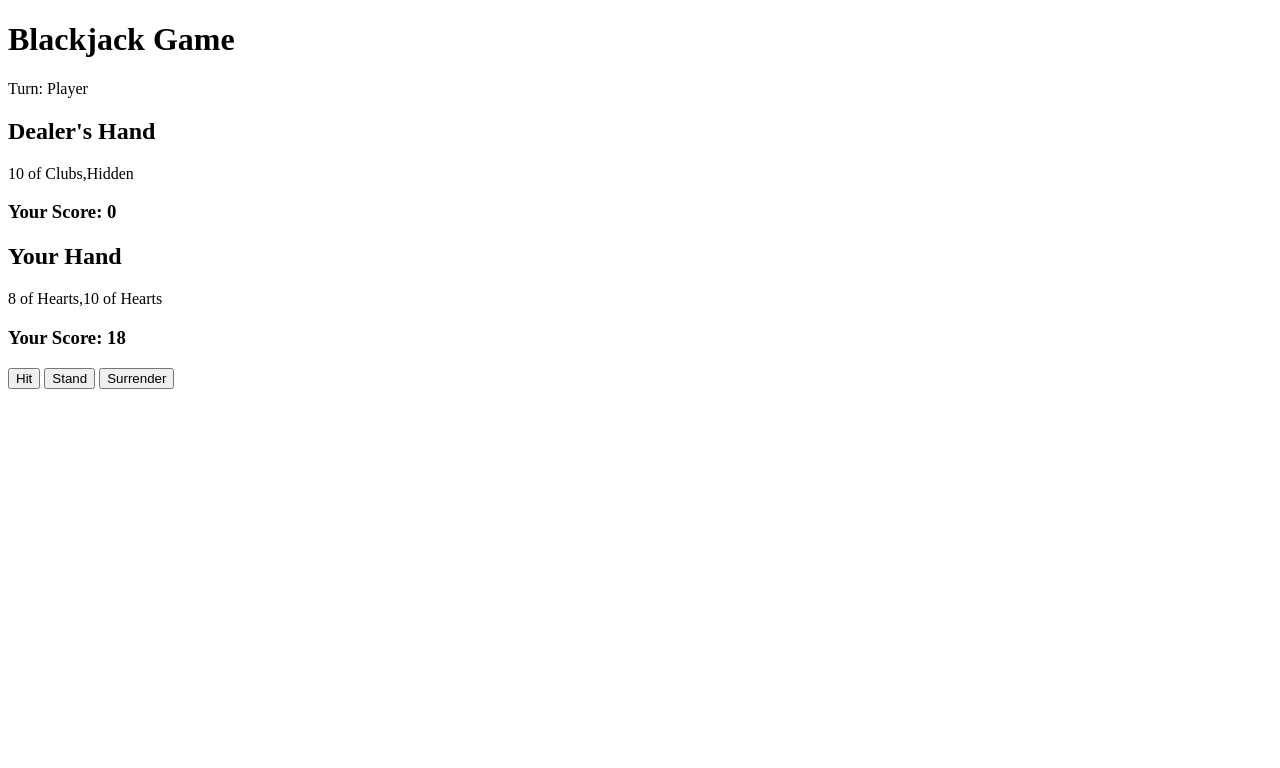
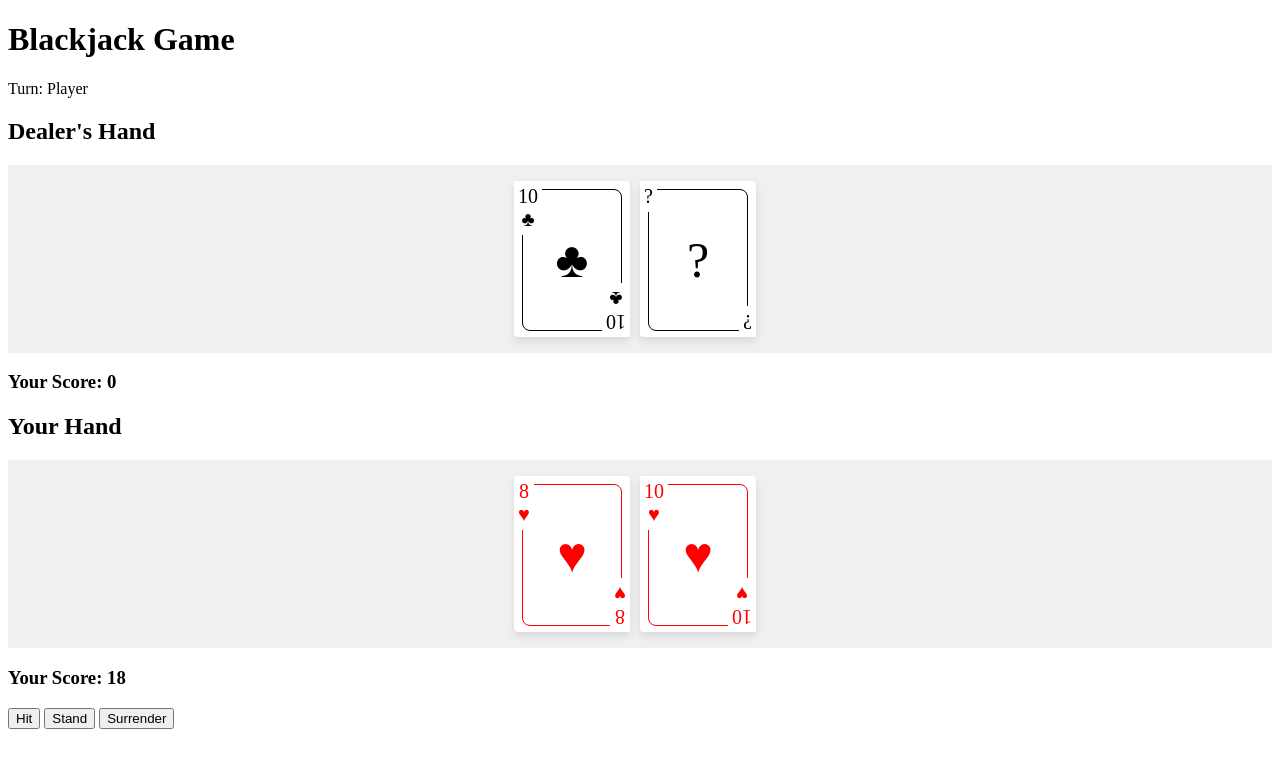
Before and after one commit to cadrimiranda/blackjack, a website with bundled scripts: page index.html in a window 1280 px wide. Both pictures are taken after a click on the button "Start Game". Built offline with nearby package versions, Linux system fonts and the light colour scheme.

Commit message:
feat: card style

```diff
--- a/classes/render.js
+++ b/classes/render.js
@@ -3,6 +3,11 @@ import BlackjackGame from "./game.js";
 import Player from "./player.js";
 
 class Render {
+  SPADE = "&#9824;";
+  HEART = "&#9829;";
+  DIAMOND = "&#9830;";
+  CLUB = "&#9827;";
+
   constructor() {
     const deck = new Deck();
     const players = [new Player("Player"), new Player("Dealer")];
@@ -42,6 +47,54 @@ class Render {
     }
   };
 
+  renderCard = (card) => {
+    const suit = card.getSuit();
+    const rank = card.getRank();
+    const isHidden = card.getIsHidden();
+
+    let suitIcon;
+    switch (suit) {
+      case "Spades":
+        suitIcon = this.SPADE;
+        break;
+      case "Hearts":
+        suitIcon = this.HEART;
+        break;
+      case "Diamonds":
+        suitIcon = this.DIAMOND;
+        break;
+      case "Clubs":
+        suitIcon = this.CLUB;
+        break;
+      default:
+        suitIcon = "";
+    }
+
+    if (isHidden) {
+      return `<ul class="card hidden">
+        <div class="card-content">
+        <div class="card-icon">?</div>
+            <p class="suit top-left">?</p>
+            <p class="suit bottom-right">?</p>
+        </div>
+    </ul>`;
+    }
+
+    return `<ul class="card ${suit}">
+        <div class="card-content">
+            <div class="card-icon">${suitIcon}</div>
+            <p class="suit top-left">${rank}<span>${suitIcon}</span></p>
+            <p class="suit bottom-right">${rank}<span>${suitIcon}</span></p>
+        </div>
+    </ul>`;
+  };
+
+  renderHand = (hand) => {
+    return `<li class="player-hand-cards">${hand
+      .map(this.renderCard)
+      .join(" ")}</li>`;
+  };
+
   renderGame = () => {
     this.clearScreen();
     const isGameEnd = this.game.getGameEnd();
@@ -56,22 +109,14 @@ class Render {
 
         <div class="hand" id="dealer-hand">
             <h2>Dealer's Hand</h2>
-            <div id="dealer-hand">${this.game
-              .getDealer()
-              .getHandCards()
-              .map((x) => `<span>${x.toString()}</span>`)}</div>
+            ${this.renderHand(this.game.getDealer().getHandCards())}
             <h3>Your Score: ${this.game.getDealer().getScore()}<h3>
         </div>
         <div class="hand" id="player-hand">
             <h2>Your Hand ${
               this.game.getPlayers()[0].getIsBusted() ? "BUSTED" : ""
             }</h2>
-            <div id="player-hand">
-            ${this.game
-              .getPlayers()[0]
-              .getHandCards()
-              .map((x) => `<span>${x.toString()}</span>`)}
-            </div>
+                ${this.renderHand(this.game.getPlayers()[0].getHandCards())}
             <h3>Your Score: ${this.game.getPlayers()[0].getScore()}</h3>
         </div>
         <div class="buttons">
--- a/index.html
+++ b/index.html
@@ -3,6 +3,7 @@
 <head>
     <meta charset="UTF-8">
     <meta name="viewport" content="width=device-width, initial-scale=1.0">
+    <link rel="stylesheet" href="styles.css">
 </head>
 <body class="blackjack">
     <script type="module" src="scripts.js"></script>
--- /dev/null
+++ b/styles.css
@@ -0,0 +1,75 @@
+ul, li {
+    list-style-type: none;
+}
+
+.player-hand-cards  {
+    display: flex;
+    justify-content: center;
+    align-items: center;
+    margin: 0;
+    background-color: #f0f0f0;
+}
+
+.card {
+    position: relative;
+    padding: 8px;
+    width: 100px;  /* Width of the card */
+    height: 140px; /* Height of the card */
+    background-color: white;
+    margin-right: 10px;
+
+    border-radius: 4px; /* Rounded corners */
+    box-shadow: 0 4px 8px rgba(0,0,0,0.1); /* Subtle shadow for 3D effect */
+}
+
+.card-content {
+    border: 1px solid #000; /* Black border around the card */
+    border-radius: 8px; /* Rounded corners */
+    height: 100%;
+    display: flex;
+    align-items: center;
+    justify-content: center;
+}
+
+.card-icon {
+    font-size: 50px;
+}
+
+.suit {
+    position: absolute;
+    font-size: 20px;
+    background-color: white;
+    padding: 4px;
+    display: flex;
+    flex-direction: column;
+    align-items: center;
+    justify-content: center;
+    margin: 0;
+}
+
+.top-left {
+    top: 0;
+    left: 0;
+}
+
+.bottom-right {
+    bottom: 0;
+    right: 0;
+    transform: rotate(180deg); /* Rotate the bottom symbol to mimic real card styling */
+}
+
+.Spades, .Clubs {
+    color: black;
+}
+
+.Spades .card-content, .Clubs .card-content {
+    border-color: black;
+}
+
+.Hearts, .Diamonds {
+    color: red;
+}
+
+.Hearts .card-content, .Diamonds .card-content {
+    border-color: red;
+}
```
